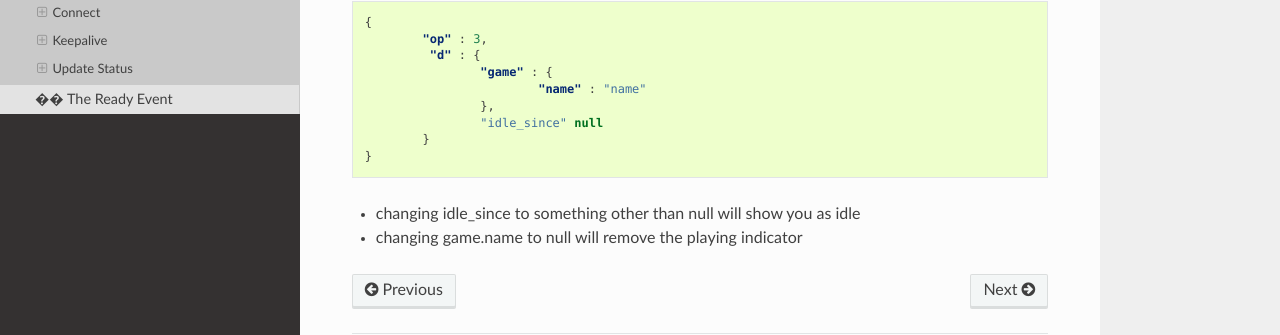
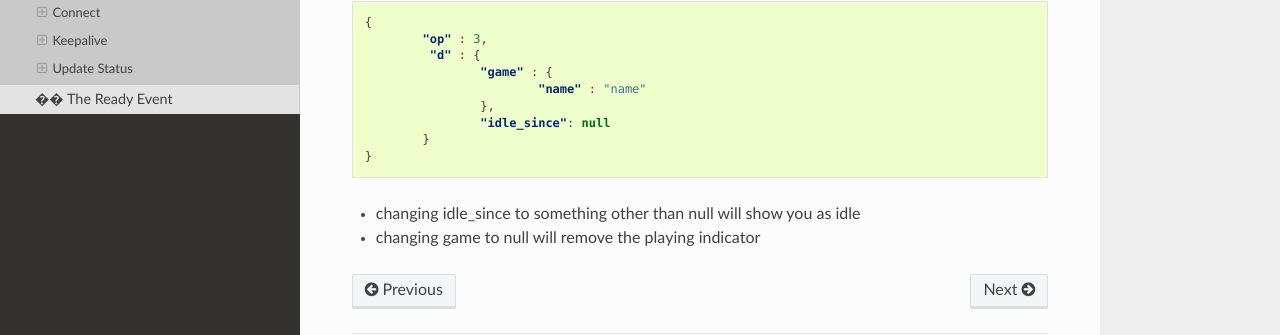
Before and after one commit to DiscordAPI/docs, a Sphinx documentation site: the page built from docs/reference/websockets/general.rst, in a window 1280 px wide and 900 px high, scrolled down 1042 px. Shown: the part 461-796 px from the top of the window. Built offline with Sphinx 7.4.7 and the Read the Docs theme 2.0.0, drawn with Linux system fonts in a browser that asks for light colours.

Commit message:
Fix @Almighty-Alpaca blunders on new game stuff

```diff
--- a/docs/reference/websockets/general.rst
+++ b/docs/reference/websockets/general.rst
@@ -86,10 +86,10 @@
         		"game" : {
             			"name" : "name"
         		},
-        		"idle_since" null
+        		"idle_since": null
     		}
 	}
 
 - changing idle_since to something other than null will show you as idle
 
-- changing game.name to null will remove the playing indicator
+- changing game to null will remove the playing indicator
```
